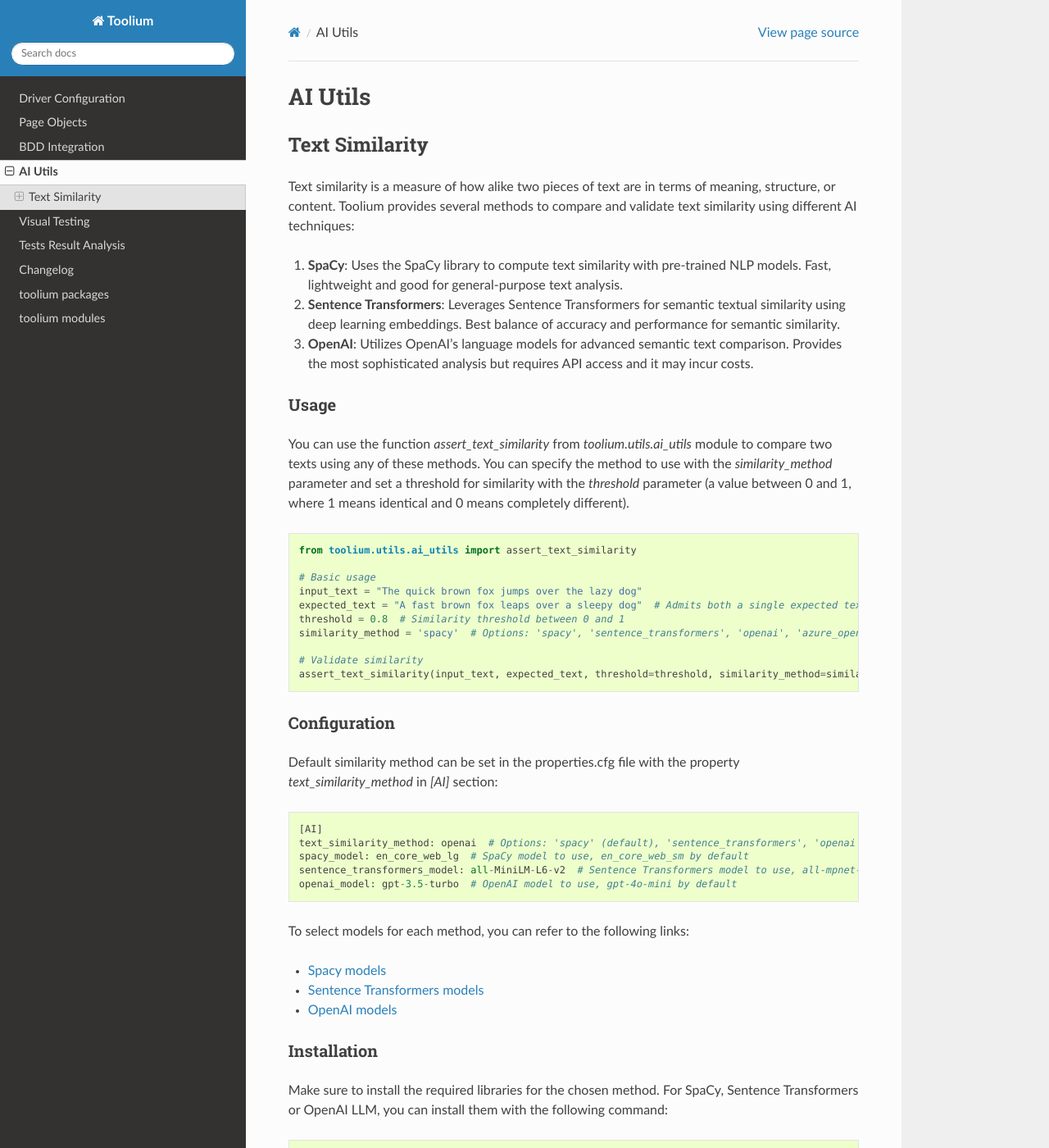
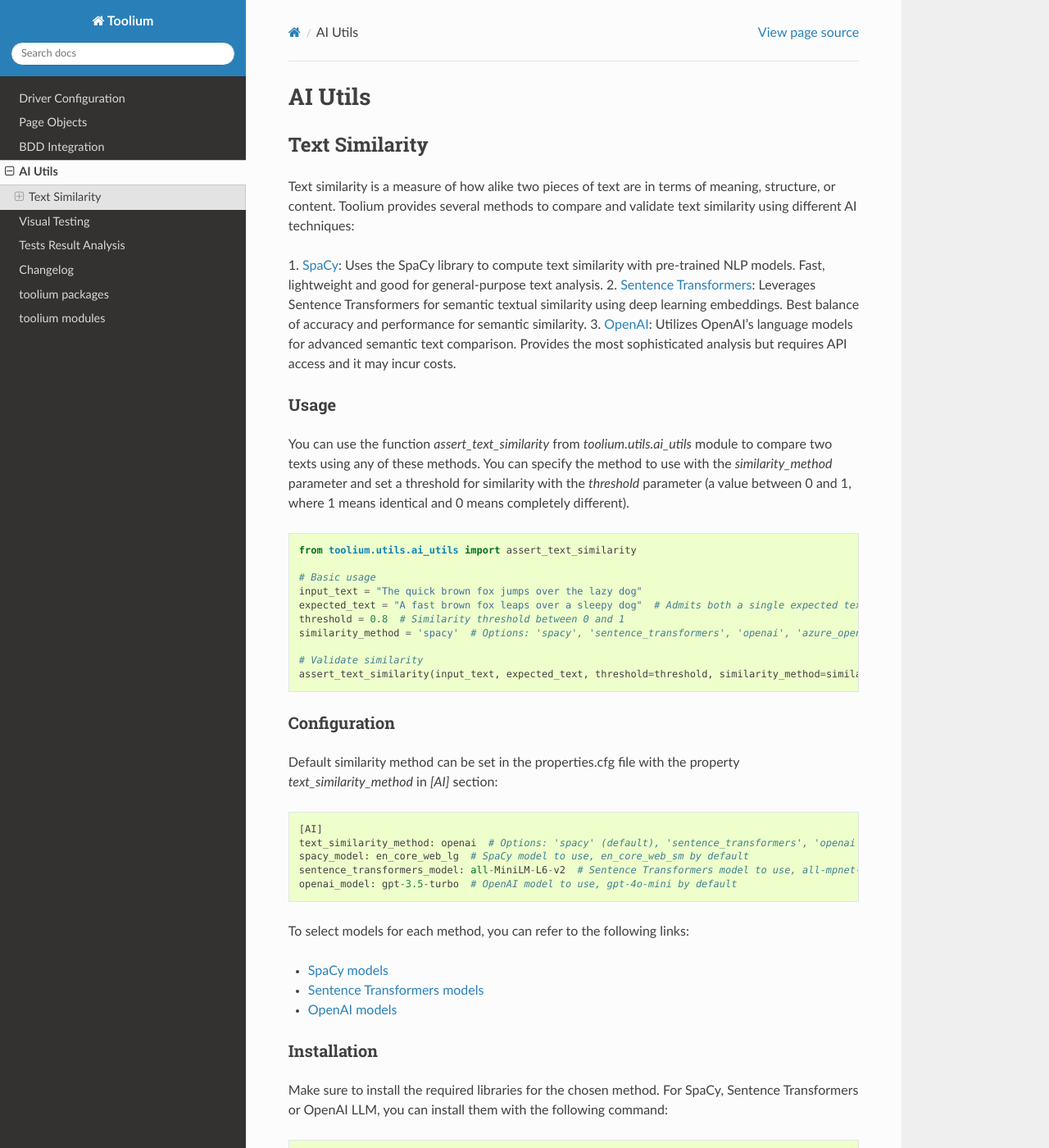
Before and after one commit to Telefonica/toolium, a Sphinx documentation site: the page built from docs/ai_utils.rst, in a window 1280 px wide and 1400 px high. Shown: the whole window at 82% size. Built offline with Sphinx 7.4.7 and the Read the Docs theme 3.1.0, drawn with Linux system fonts in a browser that asks for light colours; some of the changed lines change nothing that is shown.

Commit message:
add links

```diff
--- a/docs/ai_utils.rst
+++ b/docs/ai_utils.rst
@@ -7,16 +7,21 @@
 Text similarity is a measure of how alike two pieces of text are in terms of meaning, structure, or content.
 Toolium provides several methods to compare and validate text similarity using different AI techniques:
 
-1. **SpaCy**: Uses the SpaCy library to compute text similarity with pre-trained NLP models. Fast, lightweight and good for general-purpose text analysis.
-2. **Sentence Transformers**: Leverages Sentence Transformers for semantic textual similarity using deep learning embeddings. Best balance of accuracy and performance for semantic similarity.
-3. **OpenAI**: Utilizes OpenAI's language models for advanced semantic text comparison. Provides the most sophisticated analysis but requires API access and it may incur costs.
+1. `SpaCy <https://spacy.io/>`_: Uses the SpaCy library to compute text similarity with pre-trained NLP models. Fast,
+lightweight and good for general-purpose text analysis.
+2. `Sentence Transformers <https://github.com/UKPLab/sentence-transformers>`_: Leverages Sentence Transformers for
+semantic textual similarity using deep learning embeddings. Best balance of accuracy and performance for semantic
+similarity.
+3. `OpenAI <https://github.com/openai/openai-python>`_: Utilizes OpenAI's language models for advanced semantic text
+comparison. Provides the most sophisticated analysis but requires API access and it may incur costs.
 
 Usage
 ~~~~~
 
-You can use the function `assert_text_similarity` from `toolium.utils.ai_utils` module to compare two texts using any of these
-methods. You can specify the method to use with the `similarity_method` parameter and set a threshold for similarity with the
-`threshold` parameter (a value between 0 and 1, where 1 means identical and 0 means completely different).
+You can use the function `assert_text_similarity` from `toolium.utils.ai_utils` module to compare two texts using any of
+these methods. You can specify the method to use with the `similarity_method` parameter and set a threshold for
+similarity with the `threshold` parameter (a value between 0 and 1, where 1 means identical and 0 means completely
+different).
 
 .. code-block:: python
 
@@ -45,7 +50,7 @@
 
 To select models for each method, you can refer to the following links:
 
-* `Spacy models <https://spacy.io/models>`_
+* `SpaCy models <https://spacy.io/models>`_
 * `Sentence Transformers models <https://github.com/UKPLab/sentence-transformers>`_
 * `OpenAI models <https://platform.openai.com/docs/models>`_
 
@@ -67,7 +72,8 @@
 
     python -m spacy download en_core_web_sm
 
-For OpenAI LLM, you need to set up your configuration in environment variables, that it may depend on the type of access you have (direct OpenAI access or Azure OpenAI):
+For OpenAI LLM, you need to set up your configuration in environment variables, that it may depend on the type of access
+you have (direct OpenAI access or Azure OpenAI):
 
 .. code-block:: bash
 
```
